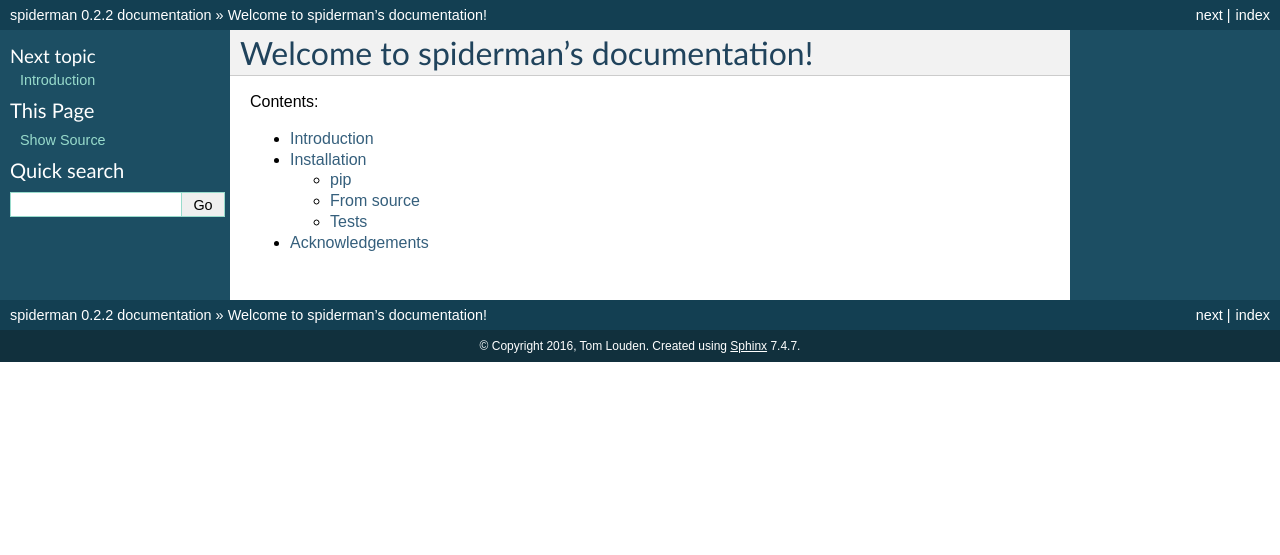
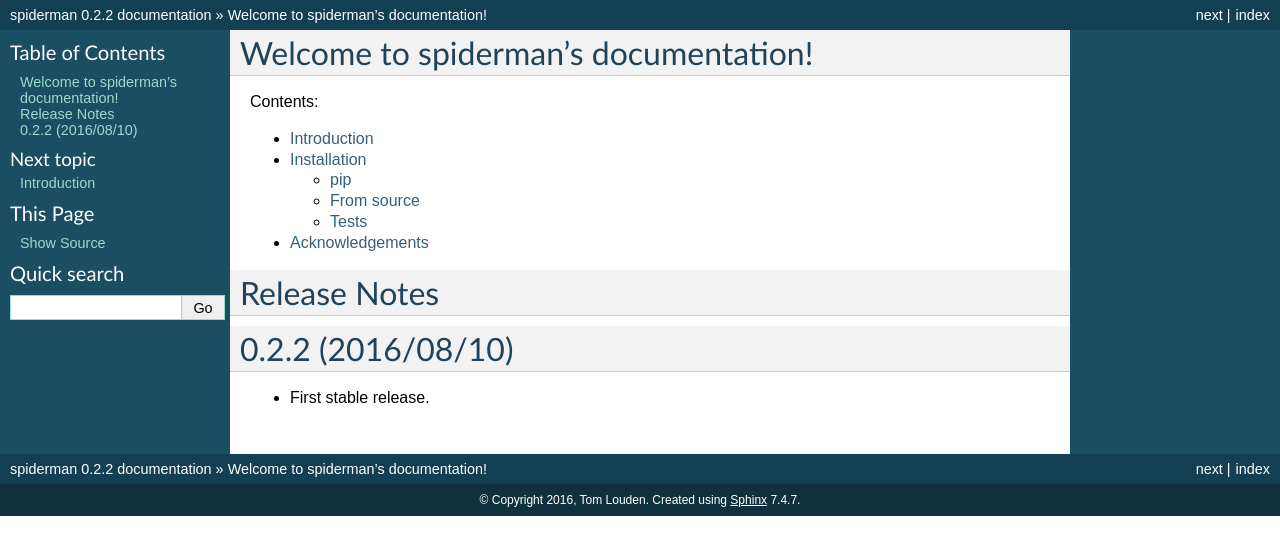
Before and after one commit to tomlouden/SPIDERMAN, a Sphinx documentation site: the page built from docs/index.rst, in a window 1280 px wide. Shown: the top 555 px of the page. Built offline with Sphinx 7.4.7, drawn with Linux system fonts in a browser that asks for light colours.

```diff
--- a/docs/index.rst
+++ b/docs/index.rst
@@ -14,3 +14,10 @@ Contents:
    intro
    installation
    ack
+
+Release Notes
+==============
+
+0.2.2 (2016/08/10)
+==================
+- First stable release.
```
